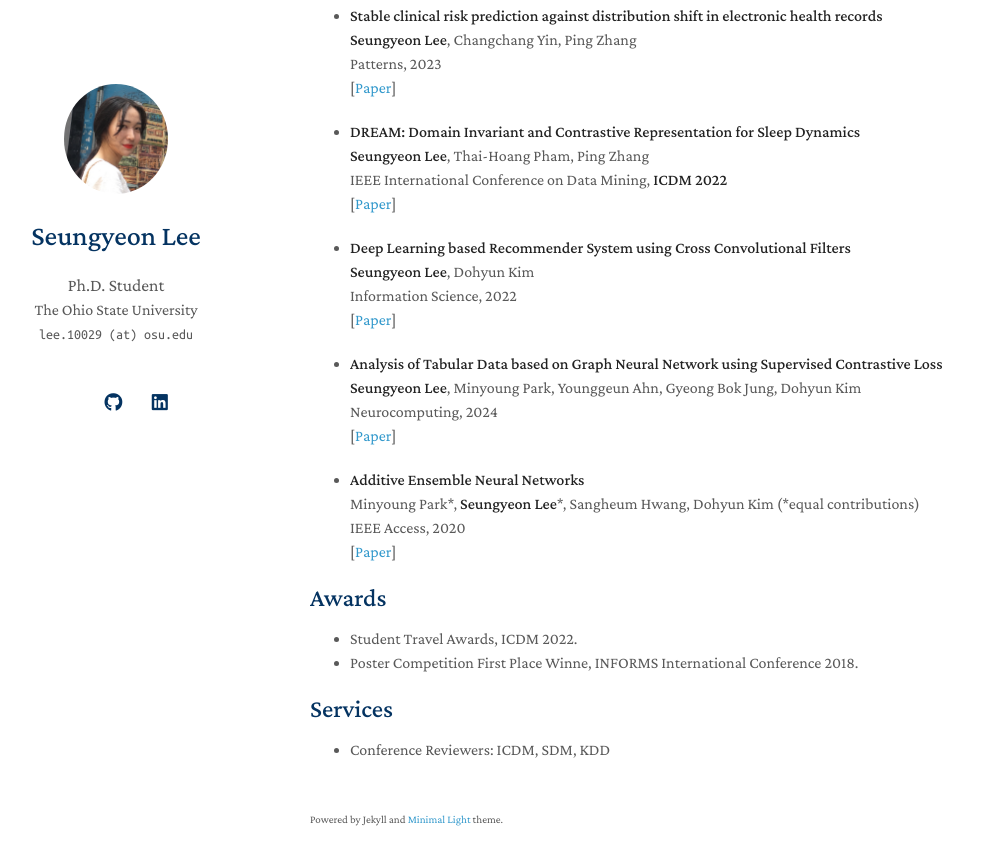
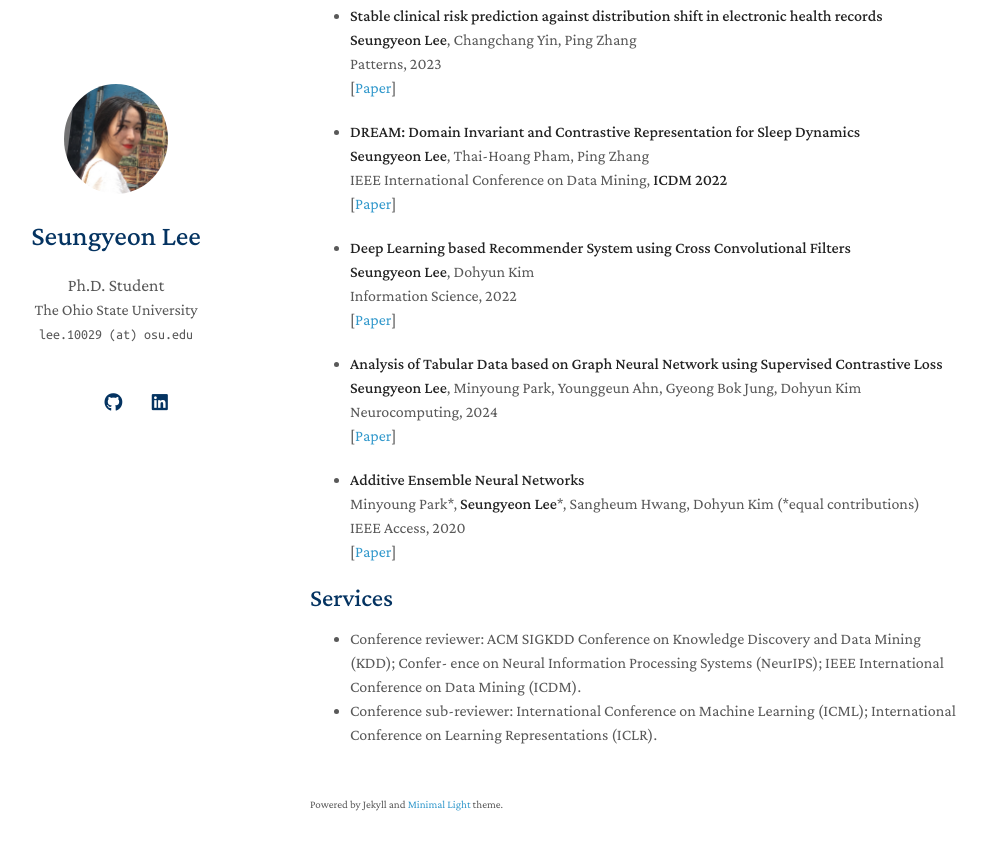
Before and after one commit to yeon-lee-lab/yeon-lee-lab.github.io, a Jekyll site: the page built from index.md, in a window 1280 px wide and 900 px high, scrolled down 1103 px. Shown: the top 865 px of the window, without its empty margins (160-1146 px from the left). Built offline with Jekyll 4.4.1, drawn with Linux system fonts in a browser that asks for light colours; a style sheet for code colours, icons or effects is not loaded; our own code applies the rules of GitHub Pages for plain Markdown files.

Commit message:
Update index.md

```diff
--- a/index.md
+++ b/index.md
@@ -98,11 +98,8 @@ I’m a 4th year Ph.D. student at the Department of Computer Science and Enginee
   [[Paper](https://ieeexplore.ieee.org/stamp/stamp.jsp?tp=&arnumber=9121218)]
 
 
-## Awards
-
-- Student Travel Awards, ICDM 2022.
-- Poster Competition First Place Winne, INFORMS International Conference 2018.
 
 ## Services
 
-- Conference Reviewers: ICDM, SDM, KDD
+- Conference reviewer: ACM SIGKDD Conference on Knowledge Discovery and Data Mining (KDD); Confer- ence on Neural Information Processing Systems (NeurIPS); IEEE International Conference on Data Mining (ICDM).
+- Conference sub-reviewer: International Conference on Machine Learning (ICML); International Conference on Learning Representations (ICLR).
```
